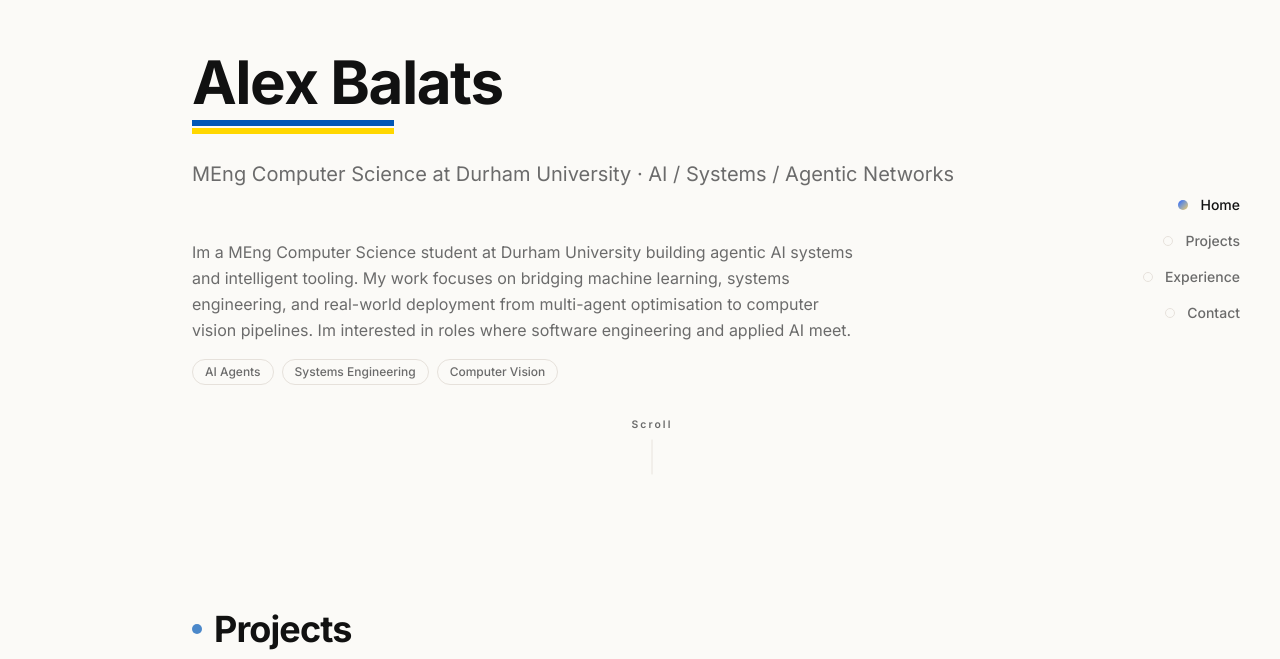
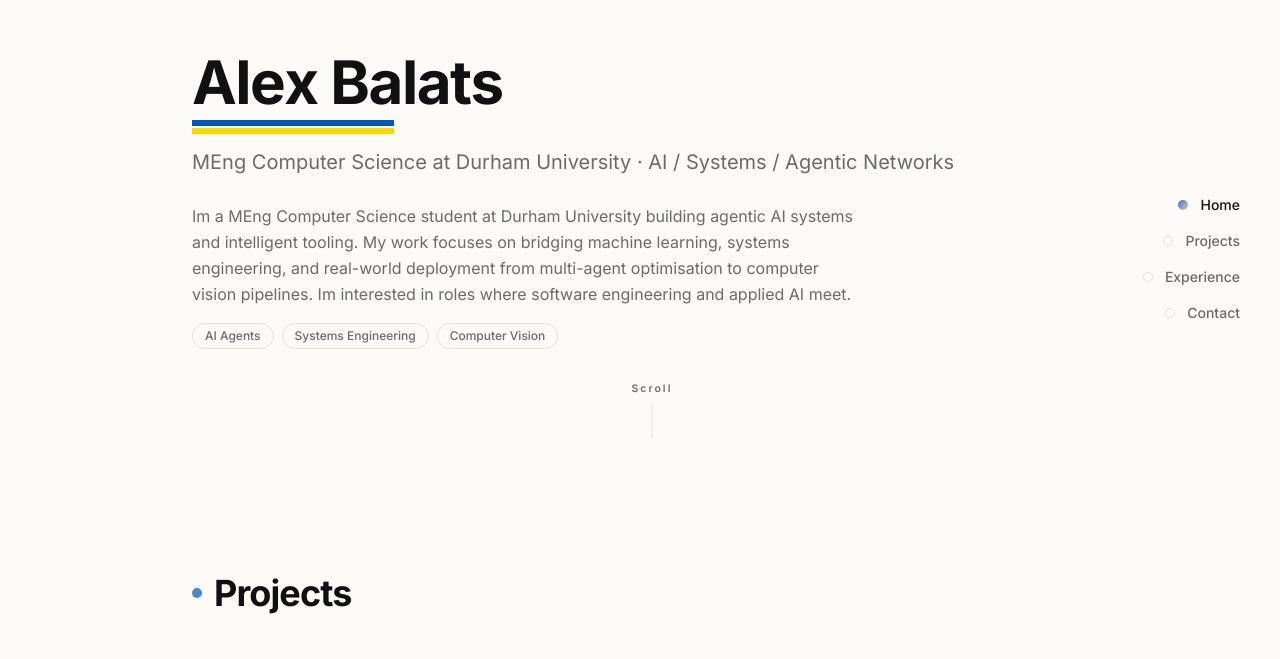
Before and after one commit to AlexBalats/portfolio, a Next.js app: page / in a window 1280 px wide. Shown: the part 141-800 px from the top of the page. Built offline with nearby package versions, Linux system fonts and the light colour scheme.

Commit message:
tighter styling

```diff
--- a/src/components/HeroIntro.tsx
+++ b/src/components/HeroIntro.tsx
@@ -247,7 +247,7 @@
   }, [waveEnabled, name]);
 
   return (
-    <div className="flex flex-col gap-10 sm:gap-12">
+    <div className="flex flex-col gap-4 sm:gap-6">
       <div className="max-w-3xl">
         {showName ? (
           <h1 className="text-4xl font-bold tracking-tight leading-[1.05] sm:text-6xl">
@@ -338,7 +338,7 @@
         ) : null}
         {tagline ? (
           <motion.p
-            className="mt-6 text-lg leading-relaxed text-muted sm:text-xl"
+            className="mt-3 text-lg leading-relaxed text-muted sm:text-xl"
             initial={fadeUpInitial}
             animate={fadeUpAnimate}
             transition={{
--- a/src/components/ProjectsSection.tsx
+++ b/src/components/ProjectsSection.tsx
@@ -77,7 +77,7 @@
             </h2>
           </div>
         </header>
-        <div className="flex flex-col divide-y divide-divider">
+        <div className="flex flex-col">
           {visibleProjects.map((project, index) => {
             const isOpen = openIndex === index;
             const panelId = `project-panel-${index}`;
@@ -211,7 +211,7 @@
           --fx-delay: 0s;
           --glow-opacity: 0.12;
           --glow-blur: 8px;
-          --edge-opacity: 0.12;
+          --edge-opacity: 0.2;
           --blob-bg:
             radial-gradient(400px 220px at 15% 15%, rgba(80, 130, 190, 0.35), rgba(80, 130, 190, 0) 60%),
             radial-gradient(420px 240px at 85% 85%, rgba(255, 225, 150, 0.35), rgba(255, 225, 150, 0) 60%);
@@ -223,7 +223,7 @@
           --fx-play: running;
           --glow-opacity: 0.35;
           --glow-blur: 12px;
-          --edge-opacity: 0.3;
+          --edge-opacity: 0.45;
         }
 
         .project-base {
@@ -280,8 +280,8 @@
         .project-edge-bottom { clip-path: inset(calc(100% - 2px) 0 0 0); }
 
         @keyframes projectGlowDrift {
-          0%, 100% { background-position: 0% 0%, 100% 100%; }
-          50%      { background-position: 20% 0%, 80% 100%; }
+          0%, 100% { background-position: -20% 0%, 120% 100%; }
+          50%      { background-position: 30% 0%, 70% 100%; }
         }
 
         @media (prefers-reduced-motion: reduce) {
```
